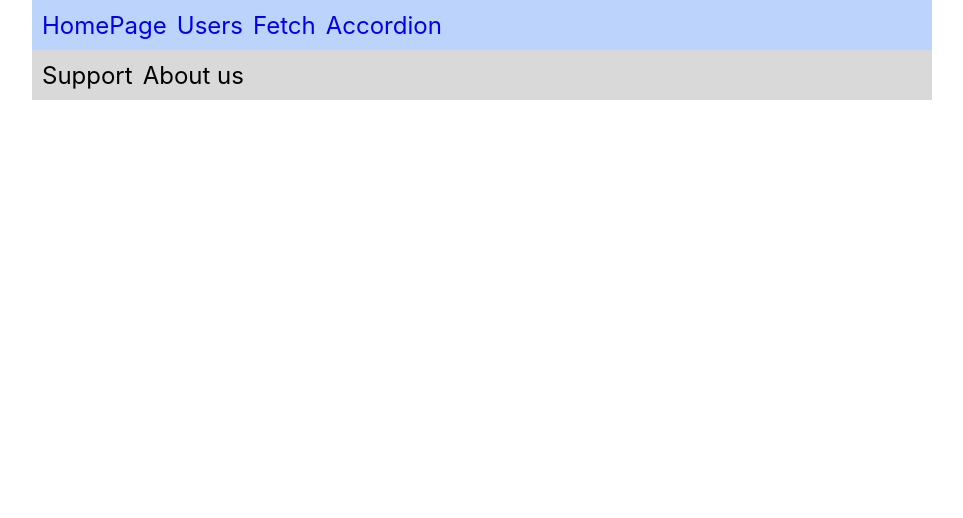
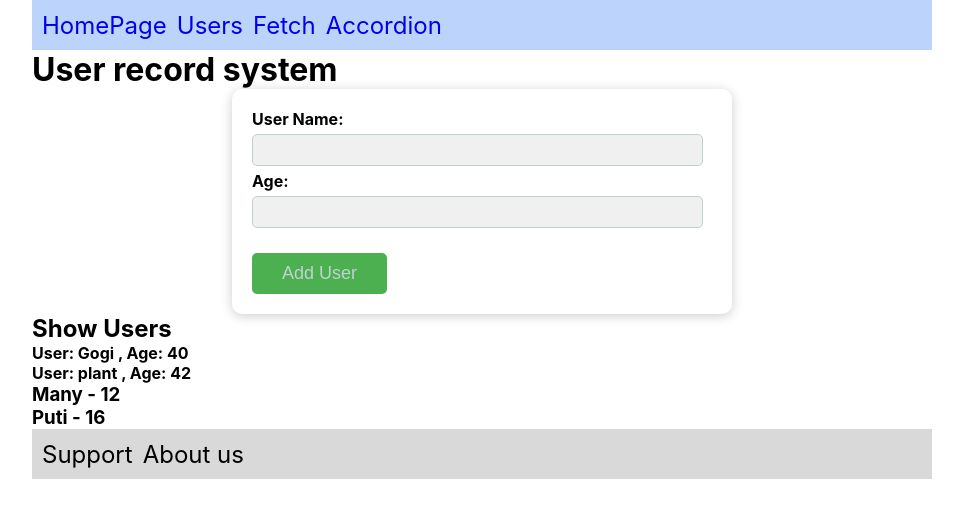
Before and after one commit to michael-ryk/react-all-concept-in-one-project, a React (Create React App) app: page /add-user in a window 1280 px wide. Shown: the top 518 px of the page, without its empty margins (158-1121 px from the left). Built offline with nearby package versions, Linux system fonts and the light colour scheme.

Commit message:
Organize User module

```diff
--- a/src/App.js
+++ b/src/App.js
@@ -2,13 +2,13 @@ import { Route, Routes, Navigate } from 'react-router-dom';
 
 // Import Components
 import classes from './App.module.css'
-import UserModule from './components/UI/UserModule';
 import Layout from './layout/Layout';
 import MainNavigation from './layout/MainNavigation';
 import Footer from './layout/Footer';
 
 // Import Pages
 import HomePage from './pages/HomePage';
+import Users from './pages/Users';
 import FetchMovies from './pages/FetchMovies';
 import Accordion from './pages/Accordion';
 
@@ -20,7 +20,7 @@ function App() {
         <Routes>
           <Route path='/' element={<Navigate replace to='/homepage' />} />
           <Route path='homepage' element={<HomePage />} />
-          <Route path='usermodule' element={<UserModule />} />
+          <Route path='add-user' element={<Users />} />
           <Route path='fetch-movies' element={<FetchMovies />} />
           <Route path='accordion' element={<Accordion />} />
         </Routes>
--- a/src/components/Modules/ShowDummyUsers.jsx
+++ b/src/components/Users/ShowDummyUsers.jsx
@@ -1,4 +1,4 @@
-import peopleList from '../../dummyArrays/listOfPeople';
+import peopleList from './listOfPeople';
 
 function ShowDummyUsers() {
 
--- a/src/components/UI/UserModule.jsx
+++ b/src/components/Users/UserModule.jsx
@@ -1,7 +1,7 @@
 import { useState } from 'react';
-import AddUser from '../Modules/AddUser';
-import ShowDummyUsers from '../Modules/ShowDummyUsers';
-import ShowUsers from '../Modules/ShowUsers';
+import AddUser from './AddUser';
+import ShowDummyUsers from './ShowDummyUsers';
+import ShowUsers from './ShowUsers';
 
 function UserModule() {
   const [usersList, setUsersList] = useState([
--- a/src/layout/MainNavigation.jsx
+++ b/src/layout/MainNavigation.jsx
@@ -13,7 +13,7 @@ const MainNavigation = () => {
             </NavLink>
           </li>
           <li>
-            <NavLink to='usermodule' className={({isActive}) => isActive ? activeClassName : undefined}>
+            <NavLink to='add-user' className={({isActive}) => isActive ? activeClassName : undefined}>
               Users
             </NavLink>
           </li>
--- /dev/null
+++ b/src/pages/Users.js
@@ -0,0 +1,8 @@
+import UserModule from '../components/Users/UserModule';
+
+const Users = () => {
+
+  return <UserModule />
+}
+
+export default Users;
```
Also changed, not shown: src/components/Users/AddUser.jsx (renamed from src/components/Modules/AddUser.jsx), src/components/Users/AddUser.module.css (renamed from src/components/Modules/AddUser.module.css), src/components/Users/ShowUser.jsx (renamed from src/components/Modules/ShowUser.jsx), src/components/Users/ShowUsers.jsx (renamed from src/components/Modules/ShowUsers.jsx), src/components/Users/listOfPeople.js (renamed from src/dummyArrays/listOfPeople.js).
